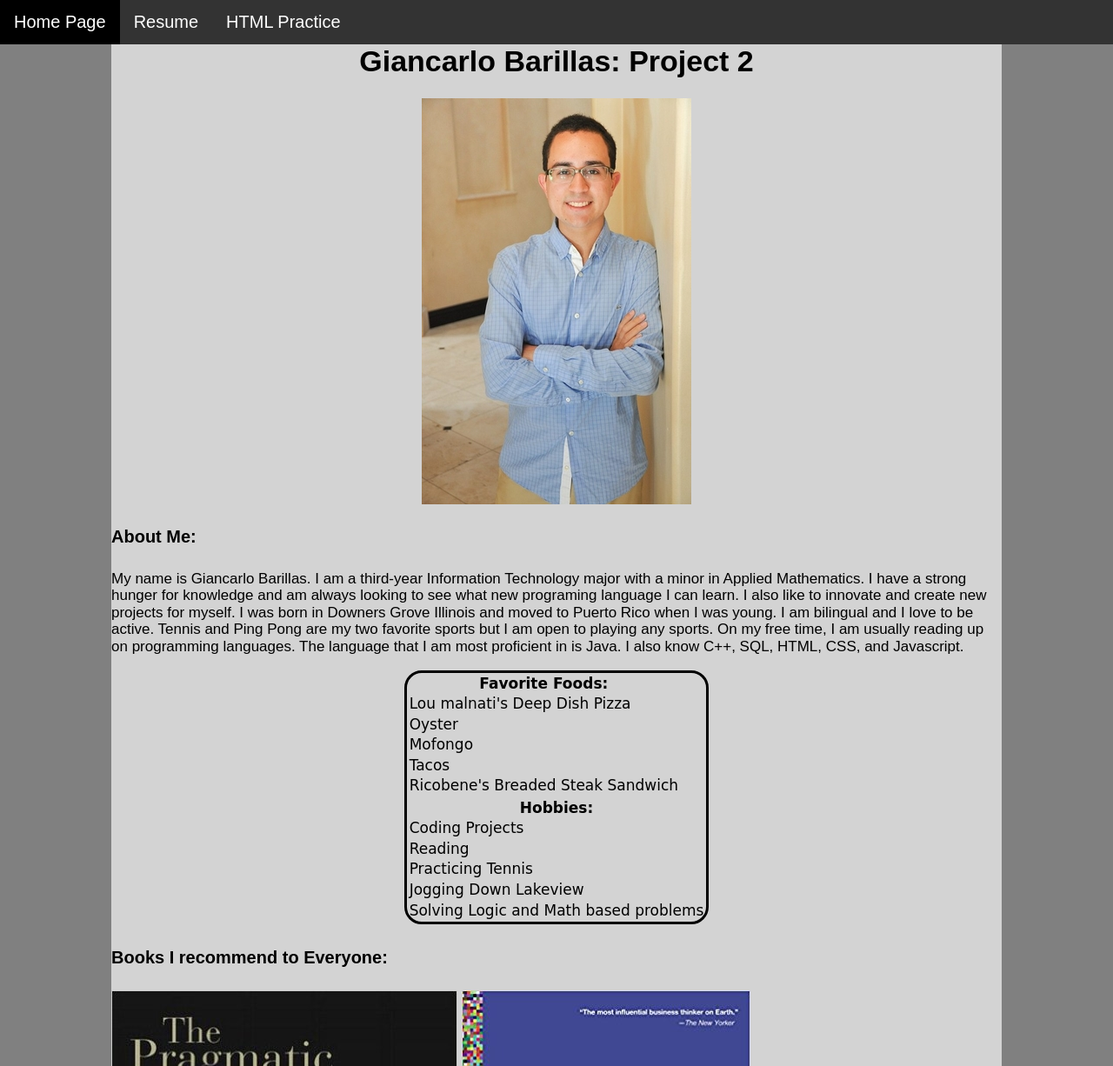
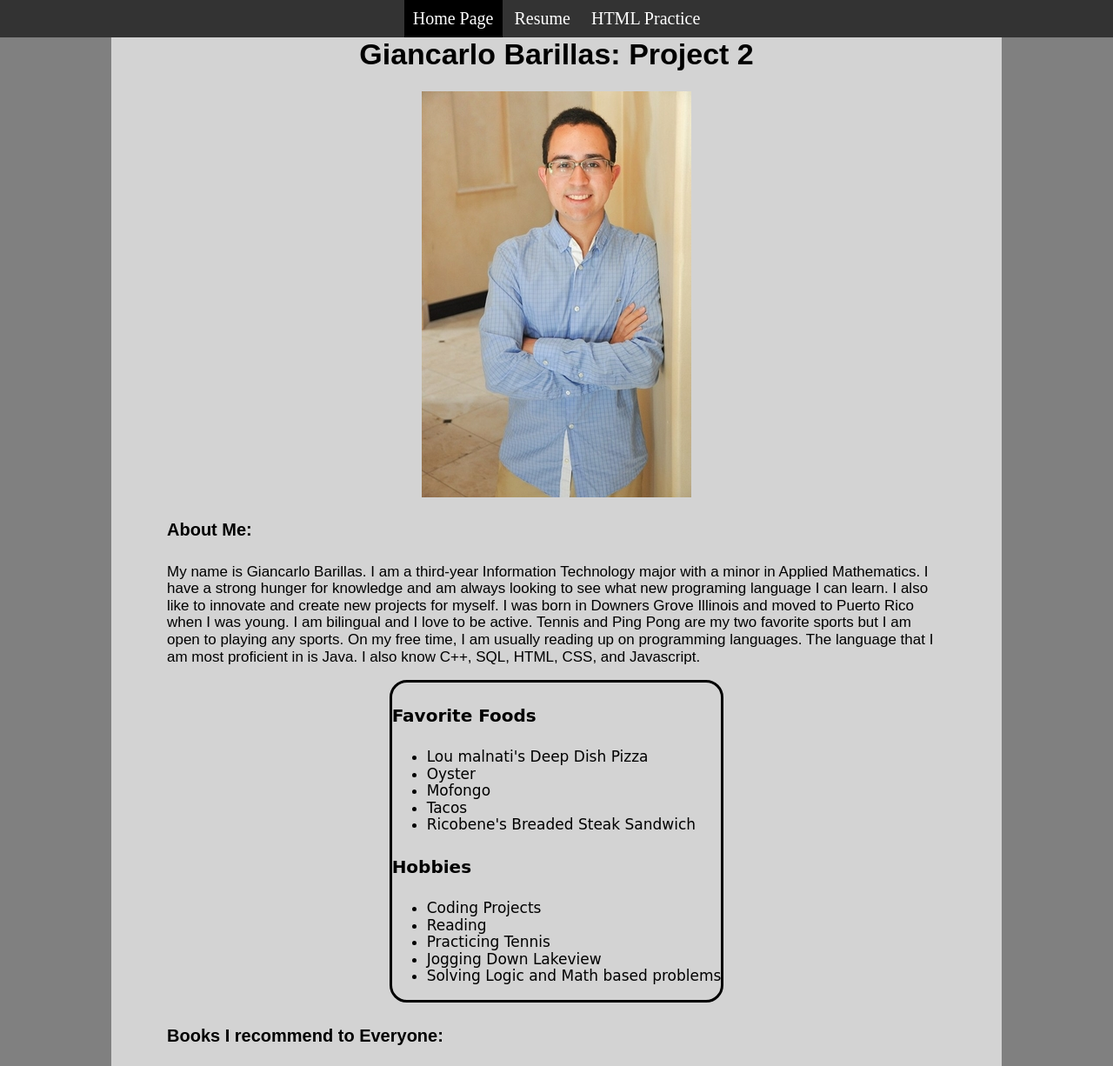
Before and after one commit to giancarlobarillas/project2, a plain HTML site: page index.html in a window 1280 px wide. Shown: the top 1226 px of the page at 87% size. Drawn offline with Linux system fonts and the light colour scheme.

Commit message:
updating CSS with professors comments

```diff
--- a/css/styles.css
+++ b/css/styles.css
@@ -9,24 +9,23 @@ h1.clear{
     text-align: left;
 }
 
+
 ul.nav{
-    list-style-type: none;
-    margin: 0;
+    background-color: #333;
+    list-style:none;
+    margin:0;
     padding: 0;
-    overflow: hidden;
-    background: #333;
+    text-align:center;
 }
 li.nav{
-    float:left;
+    display: inline;
 }
 li a.nav{
-    display: block;
+    display:inline-block;
+    padding:10px;
+    text-decoration: none;
     color: white;
-    font-family:sans-serif;
     font-size: 20px;
-    text-align: center;
-    padding: 14px 16px;
-    text-decoration: none;
 }
 li a:hover{
     background: #111;
@@ -47,6 +46,8 @@ div.centerall{
     font-size: 17px;
     font-family: sans-serif;
     background-color: lightgray;
+    padding-right: 5%;
+    padding-left: 5%;
 }
 div.info{
     display: table;
--- a/index.html
+++ b/index.html
@@ -19,46 +19,22 @@
         <h4>About Me:</h4>
         <p> My name is Giancarlo Barillas. I am a third-year Information Technology major with a minor in Applied Mathematics. I have a strong hunger for knowledge and am always looking to see what new programing language I can learn. I also like to innovate and create new projects for myself. I was born in Downers Grove Illinois and moved to Puerto Rico when I was young.  I am bilingual and I love to be active. Tennis and Ping Pong are my two favorite sports but I am open to playing any sports.  On my free time, I am usually reading up on programming languages. The language that I am most proficient in is Java. I also know C++, SQL, HTML, CSS, and Javascript.</p>
             <div class="info">
-            <table>
-                <tr>
-                    <th>Favorite Foods:</th>
-                </tr>
-                <tr>
-                    <td>Lou malnati's Deep Dish Pizza</td>
-                </tr>
-                <tr>
-                    <td>Oyster</td>
-                </tr>
-                <tr>
-                    <td>Mofongo</td>
-                </tr>
-                <tr>
-                    <td>Tacos</td>
-                </tr>
-                <tr>
-                    <td>Ricobene's Breaded Steak Sandwich</td>
-                </tr>
-            </table>
-            <table>
-                <tr>
-                    <th>Hobbies:</th>
-                </tr>
-                <tr>
-                    <td>Coding Projects</td>
-                </tr>
-                <tr>
-                    <td>Reading</td>
-                </tr>
-                <tr>
-                    <td>Practicing Tennis</td>
-                </tr>
-                <tr>
-                    <td>Jogging Down Lakeview</td>
-                </tr>
-                <tr>
-                    <td>Solving Logic and Math based problems</td>
-                </tr>
-            </table>
+                <h4>Favorite Foods</h4>
+                <ul>
+                    <li>Lou malnati's Deep Dish Pizza</li>
+                    <li>Oyster</li>
+                    <li>Mofongo</li>
+                    <li>Tacos</li>
+                    <li>Ricobene's Breaded Steak Sandwich</li>
+                </ul>
+                <h4>Hobbies</h4>
+                <ul>
+                    <li>Coding Projects</li>
+                    <li>Reading</li>
+                    <li>Practicing Tennis</li>
+                    <li>Jogging Down Lakeview</li>
+                    <li>Solving Logic and Math based problems</li>
+                </ul>
             </div>
             <h4>Books I recommend to Everyone:</h4>
             <img src="images/pragmatic.jpg" alt="The Pragmatic Programmer image">
```
Lines whose indentation alone changed are shown as unchanged.
